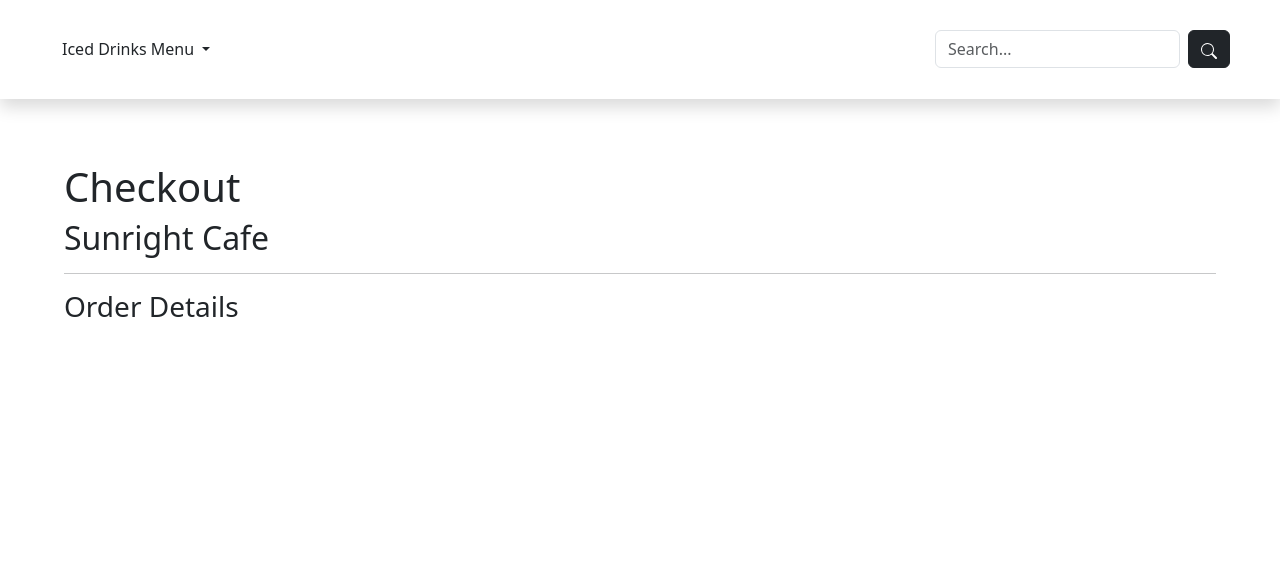
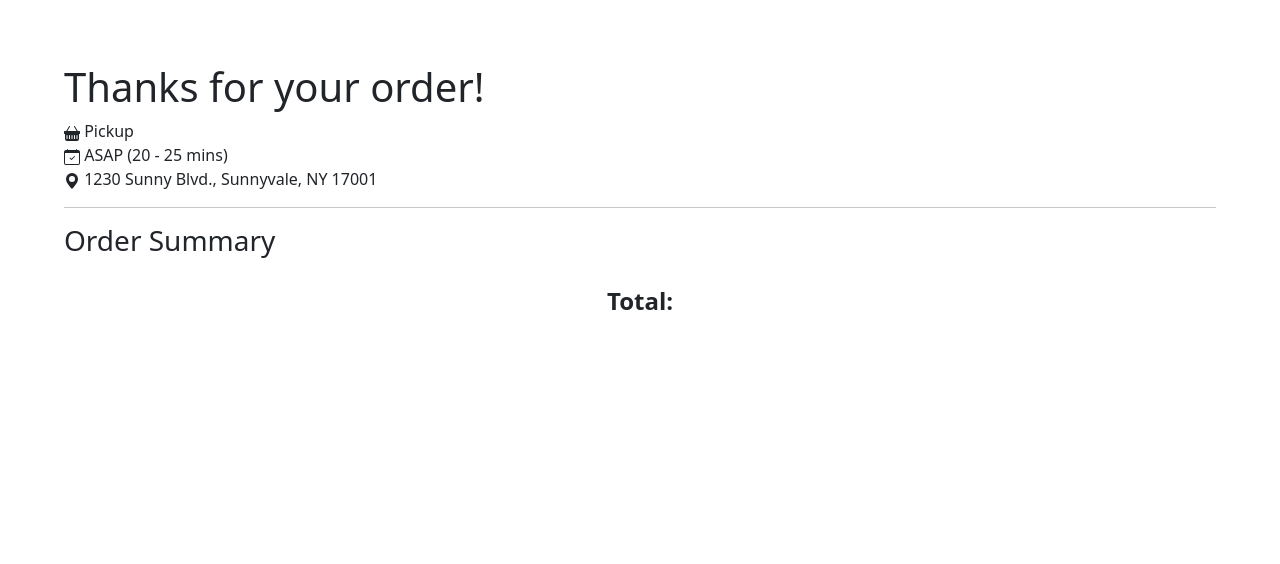
Before and after one commit to jschhie/Toast-Tab-Cafe, a Flask app: page /checkout in a window 1280 px wide. Shown: the part 201-765 px from the top of the page. Run offline with Flask 2, Linux system fonts and the light colour scheme.

Commit message:
fixed +fruit types to cart (compare tags, not name). added receipt page.

```diff
--- a/website/static/script.js
+++ b/website/static/script.js
@@ -60,12 +60,12 @@ function addToCart(btn) {
     let ice_lvl = getIceLvl(ice_lvl_div);
     let selected_toppings = getToppings(toppings_div);
 
-    // Check if fruit type drink: No Milk Type required
-    let drink_name = modal_body_div.getElementsByClassName("modal-title")[0].innerText;
+    // Check if fruit type: No Milk Type required
+    let drink_tag = btn.parentElement.getElementsByClassName("hidden-modal-tag")[0].innerText;
     let milk_price = '0.00';
     let milk_type = "None";
 
-    if (drink_name.includes("fruit") == false) {
+    if (drink_tag !== "fruit") {
         [milk_type, milk_price] = getMilkType(milk_type_div);
     }
 
@@ -91,6 +91,7 @@ function addToCart(btn) {
         //let modal_btn_label = modal_footer_div.getElementsByClassName("add-to-cart-text")[0].innerText;
 
         // Add customized drink to cart
+        let drink_name = modal_body_div.getElementsByClassName("modal-title")[0].innerText;
         let cart_row = document.createElement('div');
         cart_row.classList.add('cart-row');
 
@@ -129,6 +130,13 @@ function addToCart(btn) {
         document.getElementById("empty-cart-msg").style.display = "none";
         document.getElementById("cart-total-div").style.display = "block";
 
+        // save current cart
+        let current_cart = document.getElementById("all-cart-items");
+        sessionStorage.setItem("current_cart", current_cart);
+
+        // save total price of cart
+        let current_cart_total = document.getElementById("cart-total-price-label").innerHTML;
+        sessionStorage.setItem("current_cart_total", current_cart_total);
     }
 }
 
@@ -366,6 +374,10 @@ function editCartItem(btn) {
     let modal_btn_text = drink_modal.getElementsByClassName("add-to-cart-text")[0];
     modal_btn_text.innerText = "Update Cart";
 
+    // save current cart before refreshing page with search results
+    var current_cart = document.getElementById("all-cart-items").innerHTML;
+    sessionStorage.setItem("current_cart", current_cart);
+
     // todo: Conditionally remove original cart row, in case Customer cancels/discards edits
     removeCartItem(btn);
 }
@@ -393,6 +405,14 @@ function removeCartItem(btn) {
     if (document.getElementById("cart-total-price-label").innerText == "$0.00") {
         document.getElementById("empty-cart-msg").style.display = "block";
         document.getElementById("cart-total-div").style.display = "none";
+    } else {
+        // save current cart
+        var current_cart = document.getElementById("all-cart-items").innerHTML;
+        sessionStorage.setItem("current_cart", current_cart);
+
+        // save total price of cart
+        let current_cart_total = document.getElementById("cart-total-price-label").innerHTML;
+        sessionStorage.setItem("current_cart_total", current_cart_total);
     }
 }
 
@@ -400,7 +420,8 @@ function removeCartItem(btn) {
 
 /* === CHECKOUT CART === */
 function checkoutCart(btn) {
-    alert(btn);
-    // todo: check if empty cart
+    // save current cart before refreshing page with search results
+    var current_cart = document.getElementById("all-cart-items").innerHTML;
+    sessionStorage.setItem("current_cart", current_cart);
     document.location.href = '/checkout';
 }
--- a/website/static/style.css
+++ b/website/static/style.css
@@ -230,6 +230,15 @@
 
 
 
+/* === CHECKOUT, RECEIPT === */
+#receipt-total-div {
+    text-align: center;
+    font-size: x-large;
+    margin-top: 25px;
+}
+
+
+
 /* === RESPONSIVE MEDIA QUERIES === */
 @media all and (min-width:768px) {
     /* medium */
--- a/website/templates/base.html
+++ b/website/templates/base.html
@@ -51,29 +51,7 @@
             </span>
         </section>
 
-        <!-- DROPDOWN SUBMENU WITH SEARCH & FILTER -->
-        <nav id="dropdown-navbar" class="navbar navbar-expand-lg shadow">
-            <div id="dropdown-container" class="dropdown container-fluid">
-                <a class="nav-link dropdown-toggle" href="#" role="button" data-bs-toggle="dropdown" aria-expanded="false">
-                    Iced Drinks Menu
-                </a>
-                <ul class="dropdown-menu">
-                    <li><a class="dropdown-item" href="#milk-tea-section">Milk Teas</a></li>
-                    <li><a class="dropdown-item" href="#fruit-section">Fruit Series</a></li>
-                    <li><a class="dropdown-item" href="#cheese-foam-section">Cheese Foam Series</a></li>
-                    <li><a class="dropdown-item" href="#frosty-section">Frosties</a></li>
-                </ul>
-            </div>
-            <!-- SEARCH BAR -->
-            <form id="searchbar" class="d-flex" role="search">
-                <input class="form-control me-2" type="search" placeholder="Search..." aria-label="Search">
-                <button class="btn btn-dark" type="submit">
-                    <svg xmlns="http://www.w3.org/2000/svg" width="16" height="16" fill="currentColor" class="bi bi-search" viewBox="0 0 16 16">
-                        <path d="M11.742 10.344a6.5 6.5 0 1 0-1.397 1.398h-.001q.044.06.098.115l3.85 3.85a1 1 0 0 0 1.415-1.414l-3.85-3.85a1 1 0 0 0-.115-.1zM12 6.5a5.5 5.5 0 1 1-11 0 5.5 5.5 0 0 1 11 0"/>
-                    </svg>
-                </button>
-            </form>
-        </nav>
+        {% block dropdown %}{% endblock %}
     </header>
 
     <!-- OFFCANVAS CART -->
--- a/website/templates/checkout.html
+++ b/website/templates/checkout.html
@@ -1,14 +1,60 @@
 {% extends "base.html" %}
 
 {% block title %}
-Sunright Cafe | Checkout Cart
+Sunright Cafe | Thank you
 {% endblock %}
 
 {% block content %}
-<div>
-    <h1>Checkout</h1>
-    <h2>Sunright Cafe</h2>
+<div id="receipt-section">
+    <h1>Thanks for your order!</h1>
+    <span class="checkout-info">
+        <svg xmlns="http://www.w3.org/2000/svg" width="16" height="16" fill="currentColor" class="bi bi-basket-fill" viewBox="0 0 16 16">
+            <path d="M5.071 1.243a.5.5 0 0 1 .858.514L3.383 6h9.234L10.07 1.757a.5.5 0 1 1 .858-.514L13.783 6H15.5a.5.5 0 0 1 .5.5v2a.5.5 0 0 1-.5.5H15v5a2 2 0 0 1-2 2H3a2 2 0 0 1-2-2V9H.5a.5.5 0 0 1-.5-.5v-2A.5.5 0 0 1 .5 6h1.717zM3.5 10.5a.5.5 0 1 0-1 0v3a.5.5 0 0 0 1 0zm2.5 0a.5.5 0 1 0-1 0v3a.5.5 0 0 0 1 0zm2.5 0a.5.5 0 1 0-1 0v3a.5.5 0 0 0 1 0zm2.5 0a.5.5 0 1 0-1 0v3a.5.5 0 0 0 1 0zm2.5 0a.5.5 0 1 0-1 0v3a.5.5 0 0 0 1 0z"/>
+        </svg>
+        Pickup
+    </span>
+    <br>
+    <span class="checkout-info">
+        <svg xmlns="http://www.w3.org/2000/svg" width="16" height="16" fill="currentColor" class="bi bi-calendar-check" viewBox="0 0 16 16">
+            <path d="M10.854 7.146a.5.5 0 0 1 0 .708l-3 3a.5.5 0 0 1-.708 0l-1.5-1.5a.5.5 0 1 1 .708-.708L7.5 9.793l2.646-2.647a.5.5 0 0 1 .708 0"/>
+            <path d="M3.5 0a.5.5 0 0 1 .5.5V1h8V.5a.5.5 0 0 1 1 0V1h1a2 2 0 0 1 2 2v11a2 2 0 0 1-2 2H2a2 2 0 0 1-2-2V3a2 2 0 0 1 2-2h1V.5a.5.5 0 0 1 .5-.5M1 4v10a1 1 0 0 0 1 1h12a1 1 0 0 0 1-1V4z"/>
+        </svg>
+        ASAP (20 - 25 mins)
+    </span>
+    <br>
+    <span class="checkout-info">
+        <svg xmlns="http://www.w3.org/2000/svg" width="16" height="16" fill="currentColor" class="bi bi-geo-alt-fill" viewBox="0 0 16 16">
+            <path d="M8 16s6-5.686 6-10A6 6 0 0 0 2 6c0 4.314 6 10 6 10m0-7a3 3 0 1 1 0-6 3 3 0 0 1 0 6"/>
+        </svg>
+        1230 Sunny Blvd., Sunnyvale, NY 17001
+    </span>
+
     <hr>
-    <h3>Order Details</h3>
+
+    <h3>Order Summary</h3>
+    <div id="order-details">
+        <!-- Display current cart -->
+    </div>
+    <div id="receipt-total-div">
+        <b>Total: </b>
+        <span id="receipt-total-price">$0.00</span>
+    </div>
 </div>
+
+<script>
+    // Fetch and display cart
+    let current_cart = sessionStorage.getItem("current_cart");
+    document.getElementById("order-details").innerHTML = current_cart;
+
+    // Fetch and display cart total price
+    let current_cart_price = sessionStorage.getItem("current_cart_total");
+    document.getElementById("receipt-total-price").innerHTML = current_cart_price;
+
+    // Remove edit, remove functionality from receipt
+    let cart_actions_rows = document.getElementsByClassName("cart-actions");
+    for (let i = 0; i < cart_actions_rows.length; i++) {
+        cart_actions_rows[i].style.display = "none";
+    }
+</script>
+
 {% endblock %}
--- a/website/views.py
+++ b/website/views.py
@@ -4,6 +4,8 @@ from . import db
 from .models import Drink, Topping, MilkType
 
 #from collections import defaultdict
+
+from sqlalchemy import select, or_
 
 views = Blueprint('views', __name__)
 
@@ -19,10 +21,21 @@ def home():
     all_drinks["frosty"] = Drink.query.filter(Drink.tag == "frosty")
 
     toppings = Topping.query.all()
-
     milk_types = MilkType.query.all()
 
-    return render_template('home.html', all_drinks=all_drinks, toppings=toppings, milk_types=milk_types)
+    # Searchbar feature
+    if request.method == 'POST':
+        user_query = request.form['user-query']
+        if (len(user_query)):
+            # Fetch matching drinks
+            matching_drinks = Drink.query.filter(or_(Drink.name.contains(user_query), Drink.tag.contains(user_query), Drink.desc.contains(user_query)))
+            if (matching_drinks.first()):
+                # At least one matching drink
+                # todo: save current cart before refreshing
+                return render_template('home.html', all_drinks=all_drinks, toppings=toppings, milk_types=milk_types, matching_drinks=matching_drinks, query_flag=True)
+
+    # todo: save current cart before refreshing
+    return render_template('home.html', all_drinks=all_drinks, toppings=toppings, milk_types=milk_types, matching_drinks=None, query_flag=False)
 
 
 
```
Also changed, not shown: website/templates/home.html (+38 -8 lines), README.md, demos/receipt-1.png (added), demos/receipt-2.png (added), demos/searchbar-1.png (added), demos/updated-home-1.png (deleted), 2 other files.
